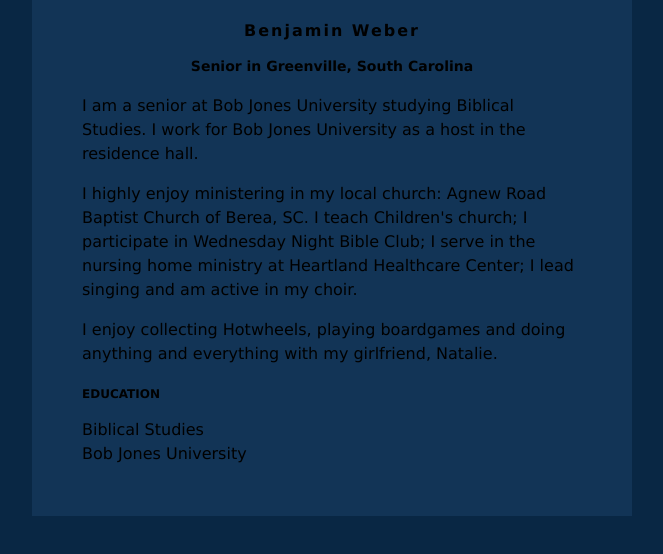
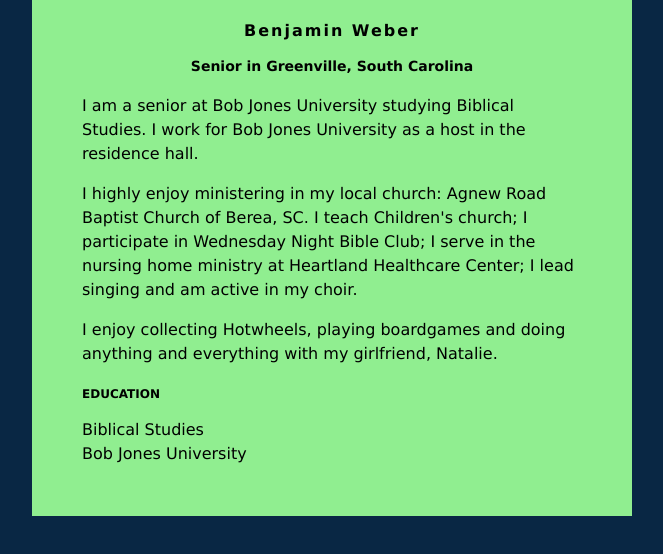
Before and after one commit to Benweber2000/Benweber2000.github.io, a plain HTML site: page index.html in a window 1280 px wide. Shown: the whole page, without its empty margins (308-971 px from the left). Drawn offline with Linux system fonts and the light colour scheme.

Commit message:
Update index.html

```diff
--- a/index.html
+++ b/index.html
@@ -6,7 +6,7 @@ body {
     font-family: Verdana;
 }
 #content {
-    background: #123456;
+    background: #90EE90;
     min-width: 200px;
     max-width: 500px;
     padding: 50px;
```
